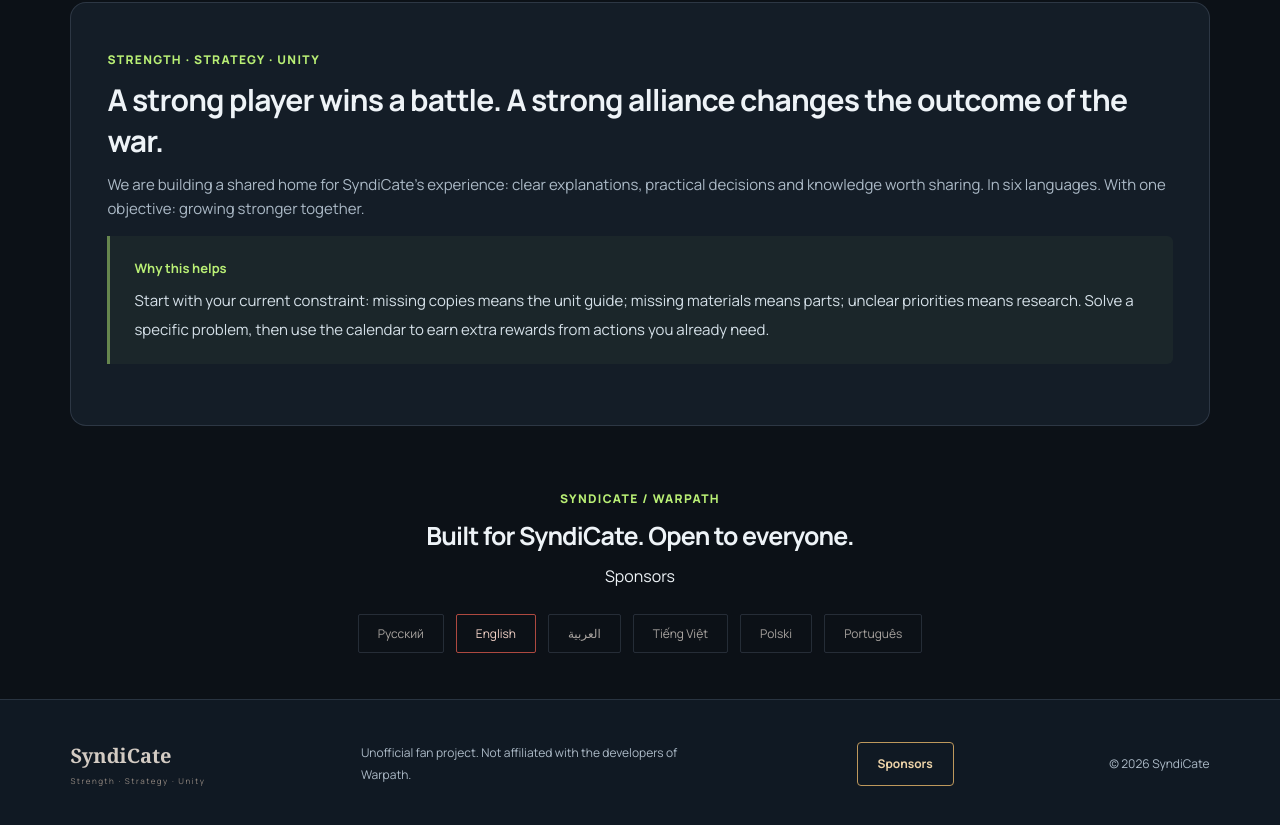
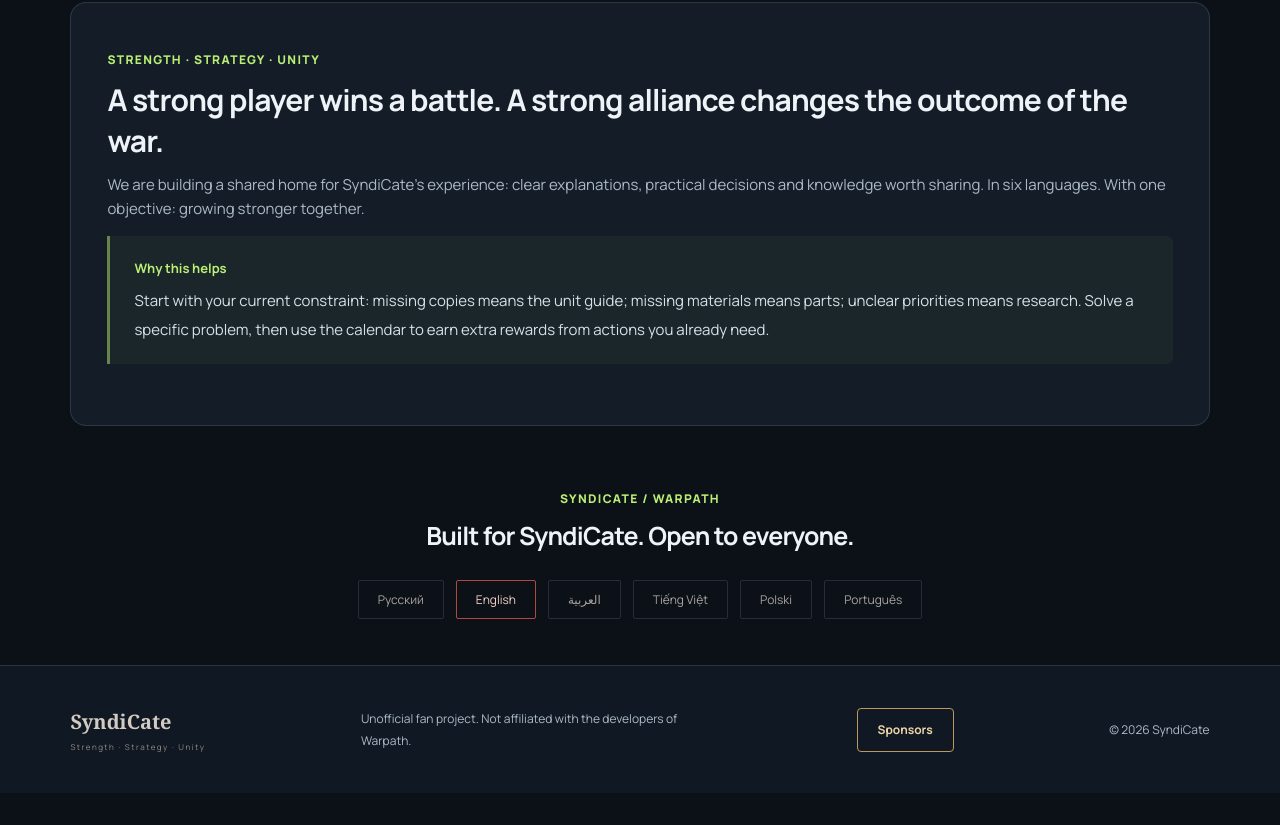
Before and after one commit to bdimitry/syndicate-warpath, a React (Vite) app: page / in a window 1280 px wide. Shown: the part 1517-2342 px from the top of the page. After the commit the page ends 2310 px from the top, so only its background shows below. Built offline with nearby package versions, Linux system fonts and the light colour scheme; a web font is replaced by a local one.

Commit message:
Remove sponsors link above language selection

```diff
--- a/src/FieldHub.jsx
+++ b/src/FieldHub.jsx
@@ -73,7 +73,6 @@ export default function FieldHub({lang, setLang, guides}) {
       </section>
       <section id="alliance" className="alliance">
         <p className="hub-kicker">SYNDICATE / WARPATH</p><h2>{t.about}</h2>
-        <a href={link('sponsors')}>{guides.sponsors.title}</a>
         <div className="language-links">{Object.entries(languages).map(([code, name]) => <button type="button" lang={code} aria-pressed={lang === code} key={code} onClick={() => setLang(code)}>{name}</button>)}</div>
       </section>
     </div>
```
